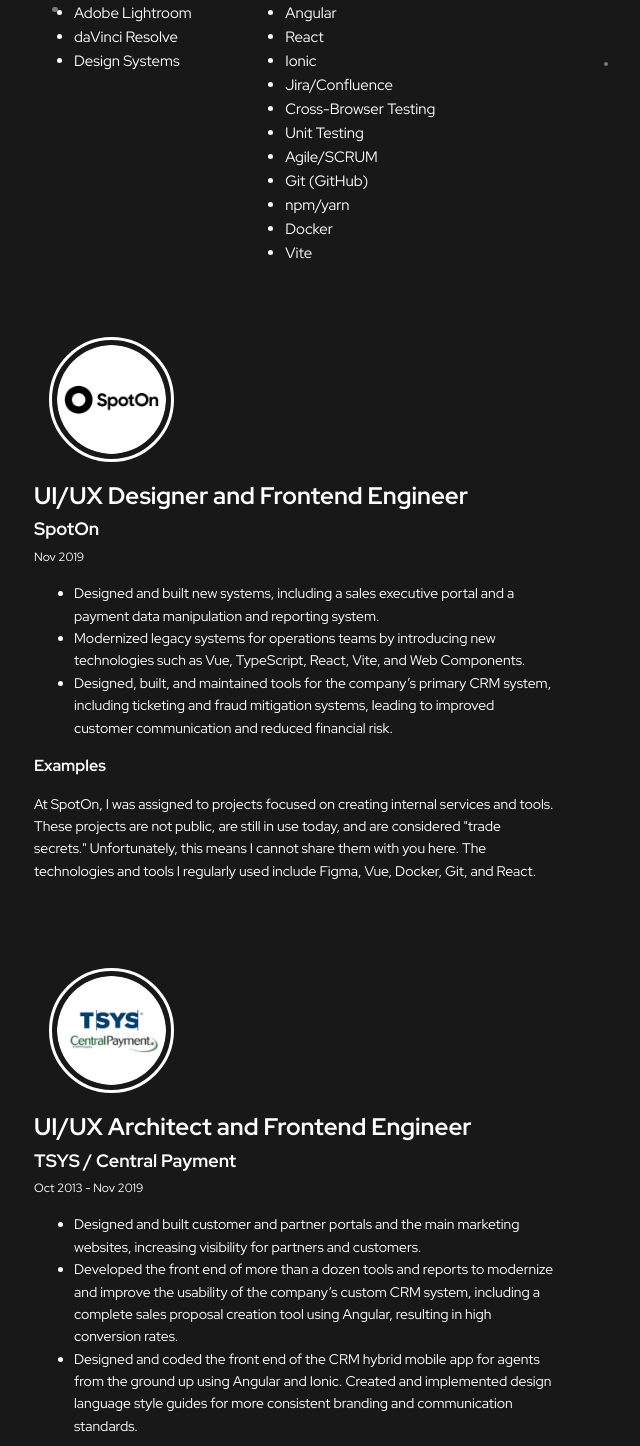
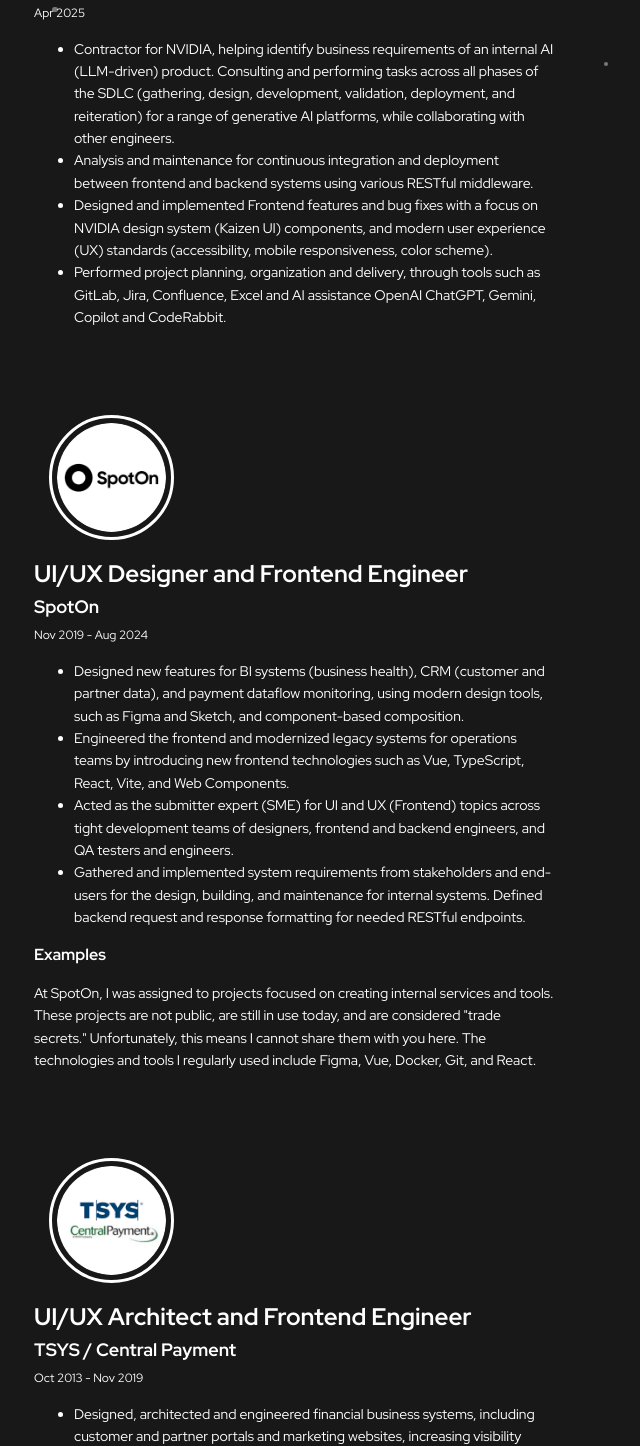
Before and after one commit to kevinclchung/kevin, a Vue app: page / in a window 1280 px wide. Shown: the part 844-2290 px from the top of the page, without its empty margins (386-1026 px from the left). Built offline with nearby package versions, Linux system fonts and the light colour scheme.

Commit message:
Added Eximietas

```diff
--- a/src/components/resume/experience.vue
+++ b/src/components/resume/experience.vue
@@ -50,6 +50,9 @@
     background-position: -25%;
     border-radius: 50%;
   }
+    &.xp-eximietas::before {
+      background-image: url('../../assets/images/resume/eximietas.png');
+    }
     &.xp-spoton::before {
       background-image: url('../../assets/images/resume/spoton-logo.png');
     }
--- a/src/components/resume/resume-container.vue
+++ b/src/components/resume/resume-container.vue
@@ -27,7 +27,7 @@
     <Timeline />
     <div class="details">
       <Summary />
-      <Skills />
+      <!-- <Skills /> -->
       <Experience v-for="xp in experience" :xp="xp" />
       <Education />
     </div>
--- a/src/store.ts
+++ b/src/store.ts
@@ -96,24 +96,63 @@
     ],
     experience: [
       {
+        id: 'xp-eximietas',
+        company: 'Eximietas Design & NVIDIA',
+        title: 'Business Systems Architect and Engineer',
+        years: 0.5,
+        specificDates: 'Apr 2025',
+        events: [
+          `
+            Contractor for NVIDIA, helping identify business requirements of an
+            internal AI (LLM-driven) product. Consulting and performing tasks across
+            all phases of the SDLC (gathering, design, development, validation,
+            deployment, and reiteration) for a range of generative AI platforms,
+            while collaborating with other engineers.
+          `,
+          `
+            Analysis and maintenance for continuous integration and deployment
+            between frontend and backend systems using various RESTful middleware.
+          `,
+          `
+            Designed and implemented Frontend features and bug fixes with a focus
+            on NVIDIA design system (Kaizen UI) components, and modern user
+            experience (UX) standards (accessibility, mobile responsiveness,
+            color scheme).
+          `,
+          `
+            Performed project planning, organization and delivery, through tools
+            such as GitLab, Jira, Confluence, Excel and AI assistance OpenAI
+            ChatGPT, Gemini, Copilot and CodeRabbit.
+          `
+        ],
+        examples: null
+      },
+      {
         id: 'xp-spoton',
         company: 'SpotOn',
         title: 'UI/UX Designer and Frontend Engineer',
         years: 6,
-        specificDates: 'Nov 2019',
+        specificDates: 'Nov 2019 - Aug 2024',
         events: [
           `
-            Designed and built new systems, including a sales executive portal and a
-            payment data manipulation and reporting system.
+            Designed new features for BI systems (business health), CRM (customer and
+            partner data), and payment dataflow monitoring, using modern design tools,
+            such as Figma and Sketch, and component-based composition.
           `,
           `
-            Modernized legacy systems for operations teams by introducing new
-            technologies such as Vue, TypeScript, React, Vite, and Web Components.
+            Engineered the frontend and modernized legacy systems for operations teams by
+            introducing new frontend technologies such as Vue, TypeScript, React, Vite,
+            and Web Components.
           `,
           `
-            Designed, built, and maintained tools for the company’s primary CRM system,
-            including ticketing and fraud mitigation systems, leading to improved
-            customer communication and reduced financial risk.
+            Acted as the submitter expert (SME) for UI and UX (Frontend) topics across
+            tight development teams of designers, frontend and backend engineers, and
+            QA testers and engineers.
+          `,
+          `
+            Gathered and implemented system requirements from stakeholders and end-users
+            for the design, building, and maintenance for internal systems. Defined
+            backend request and response formatting for needed RESTful endpoints.
           `
         ],
         examples: `
@@ -132,20 +171,28 @@
         specificDates: 'Oct 2013 - Nov 2019',
         events: [
           `
-            Designed and built customer and partner portals and the main marketing
-            websites, increasing visibility for partners and customers.
+            Designed, architected and engineered financial business systems, including
+            customer and partner portals and marketing websites, increasing visibility
+            between team members, business partners and end customers.
           `,
           `
-            Developed the front end of more than a dozen tools and reports to modernize
-            and improve the usability of the company’s custom CRM system, including a
-            complete sales proposal creation tool using Angular, resulting in high
-            conversion rates.
+            Initiated and maintained cross-team and stakeholder feedback for product
+            requirements for quality assurance and continuous improvement of company
+            systems and business processes.
           `,
           `
-            Designed and coded the front end of the CRM hybrid mobile app for agents
-            from the ground up using Angular and Ionic. Created and implemented design
-            language style guides for more consistent branding and communication
-            standards.
+            Designed and developed more than a dozen tools and reports to modernize and
+            improve the usability of the company’s custom CRM systems for Mobile and
+            the Web, including a complete sales proposal creation tool using Angular,
+            resulting in high conversion rates.
+          `,
+          `
+            Conducted iteration-driven improvements to all systems, including end-user
+            testing, quality assurance testing.
+          `,
+          `
+            Created and implemented design language style guides for more consistent
+            branding and communication.
           `
         ],
         examples: [
@@ -591,11 +638,13 @@
         specificDates: 'Apr 2011 - Oct 2013',
         events: [
           `
-            Designed and managed product specifications for all PayHub products,
-            including a web-based virtual terminal, financial reporting portal,
-            iOS and Android credit card transaction apps, e-commerce solutions,
-            the main website, and back-office boarding and data storage systems,
-            leading to the company’s successful acquisition.
+            Product design for all business systems, including customer financial
+            products, reporting, mobile apps, marketing communication, and back-office
+            boarding and data storage systems.
+          `,
+          `
+            Conducted user-acceptance testing (UAT) on web, iOS and Android products,
+            identifying regressed issues and possible areas of improvement.
           `
         ],
         examples: [
```
Also changed, not shown: src/assets/images/resume/eximietas.png (added).
